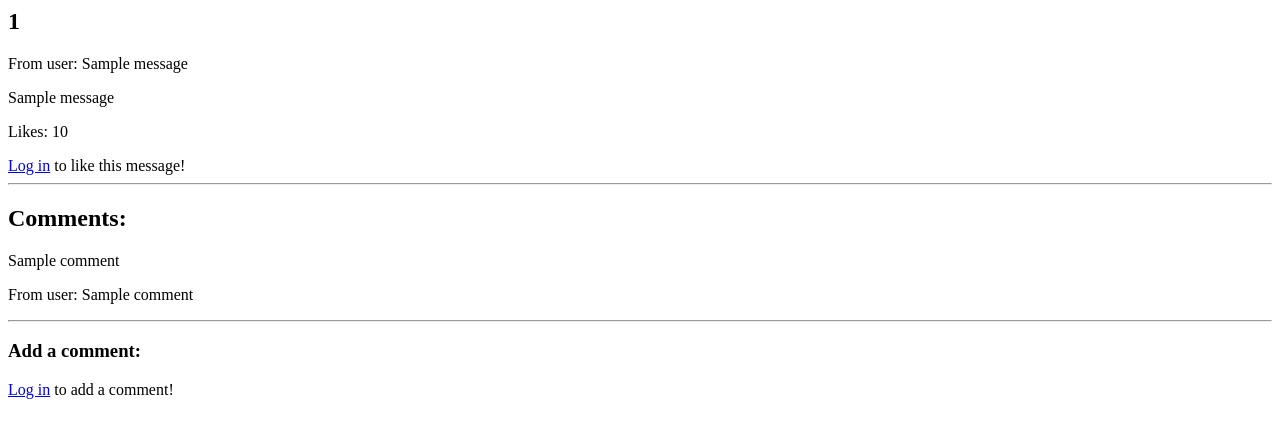
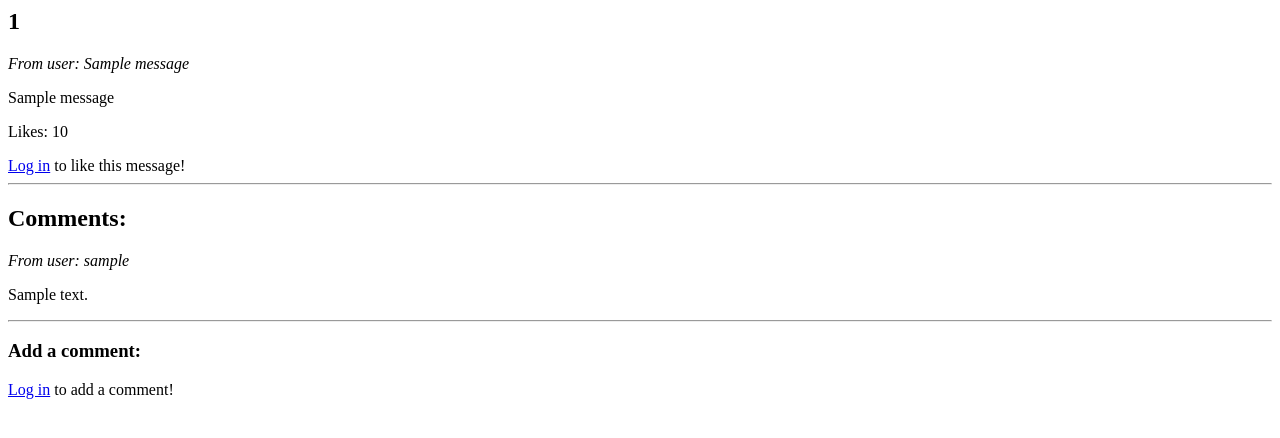
Before and after one commit to iidaw/movies-series_forum, a Flask app: template templates/message.html in a window 1280 px wide. Shown: the top 438 px of the page. Run offline with Flask 3, Linux system fonts and the light colour scheme; the template is opened without the code that fills it: most values are stand-ins (such as "Sample title", 1, 10 or a date in 2020).

Commit message:
modifications to message template

```diff
--- a/templates/message.html
+++ b/templates/message.html
@@ -1,6 +1,6 @@
 
 <h2>{{ message[0][0] }}</h2>
-<p>From user: {{ message[0][3] }}</p>
+<p><i>From user: {{ message[0][3] }}</i></p>
 <p>{{ message[0][1] }}</p>
 <p>Likes: {{ likes }}</p>
 
@@ -16,21 +16,25 @@
 
 <hr>
 <h2>Comments:</h2>
-{% if not comments %}
-<h4> No comments yet.... </h4>
-{% endif %}
+{% if comments %}
     {% for comment in comments %}
-    <p>{{ comment[1] }}</p>
-    <p>From user: {{ comment[3] }}</p>
+    <p><i>From user: {{ comment.username }}</i></p>
+    <p>{{ comment.content }}</p>
 <hr>
 {% endfor %}
-<form action="/add_comment" method="post">
+
+{% else %}
+<h4>No comments yet. Maybe write one. :)</h4>
+
+{% endif %}
+
+<form action="/comment" method="post">
     <h3>Add a comment:</h3>
     {% if session.user_id %}
     <textarea name="content" rows="4" cols="40" required minlength="1" maxlength="500"></textarea></p>
     <input type="hidden" name="message_id" value="{{ id }}">
     <input type="hidden" name="csrf_token" value="{{ session.csrf_token }}">
-    <input type="submit" value="Add comment">
+    <input type="submit" value="Comment">
     {% else %}
     <a href="/login">Log in</a> to add a comment!
     {% endif %}
```
